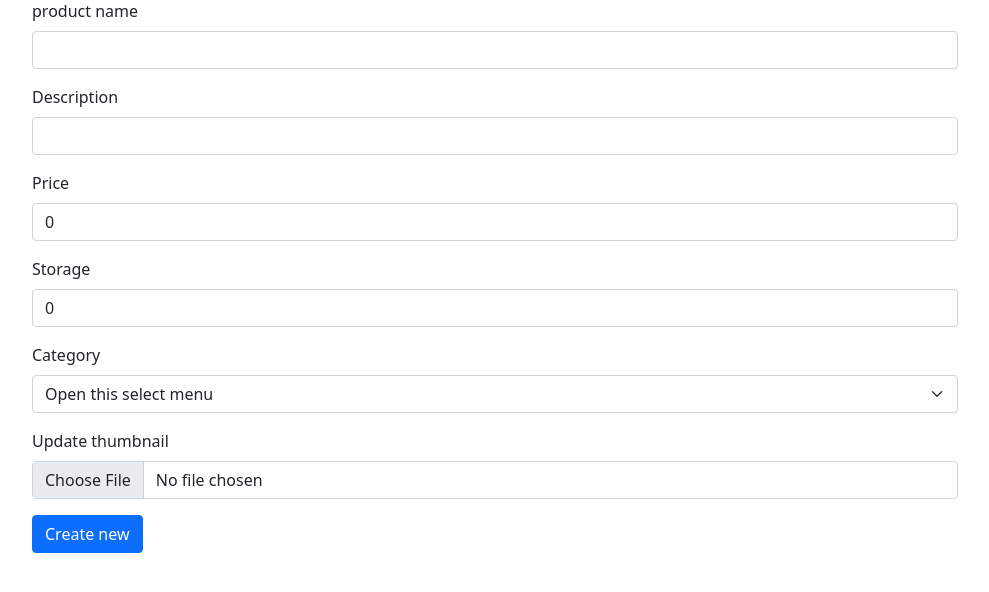
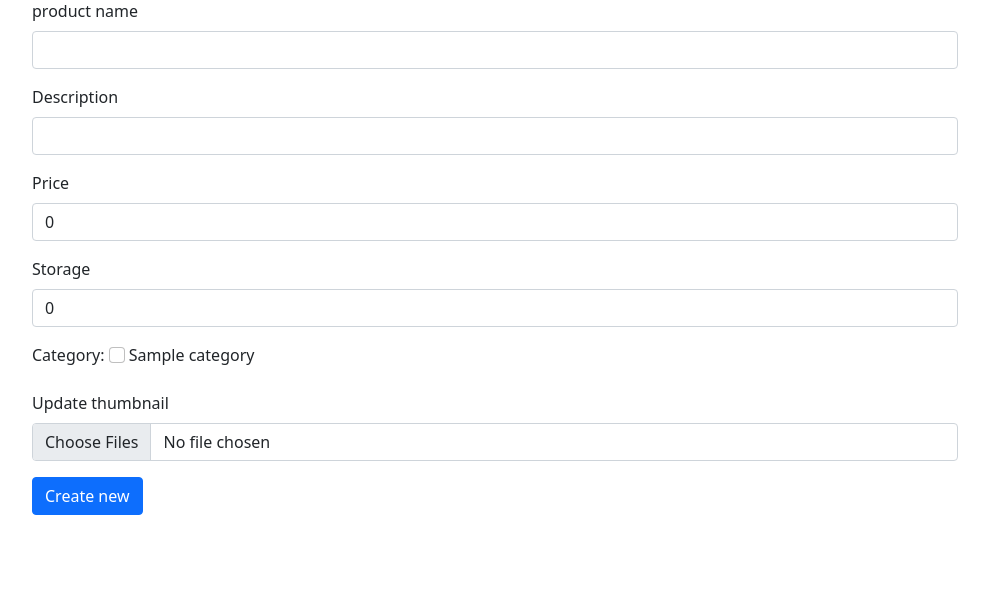
Before and after one commit to PhamAnhTu123/Practice-Madison-Server, a Node server app: page /products/creates in a window 1280 px wide. Shown: the part 121-713 px from the top of the page, without its empty margins (50-1039 px from the left). Run offline with Node 20, Linux system fonts and the light colour scheme; a user stored in the database is signed in; tables that the repository leaves empty or names only in its code hold one stand-in row (values such as "Sample post"); some libraries are stand-ins or nearby versions.

Commit message:
Modify create new product UI

```diff
--- a/api/product/controller.js
+++ b/api/product/controller.js
@@ -46,7 +46,7 @@ module.exports.getAllForAdmin = async (req, res) => {
       ['name', 'ASC'],
       ['price', 'DESC'],
     ],
-    include: { model: Category, as: 'category' },
+    include: [{ model: Category }, { model: ProductImages, as: 'images' }],
     where: sequelize.literal('products.deletedAt IS NULL'),
   });
 
--- a/models/CategoryImages.js
+++ b/models/CategoryImages.js
@@ -19,6 +19,9 @@ const CategoryImages = sequelize.define('product_images', {
   url: {
     type: DataTypes.STRING(250),
   },
+  status: {
+    type: DataTypes.STRING(100),
+  },
   created_at: {
     type: DataTypes.DATE(),
     allowNull: true,
--- a/models/ProductImages.js
+++ b/models/ProductImages.js
@@ -19,6 +19,9 @@ const ProductImages = sequelize.define('product_images', {
   url: {
     type: DataTypes.STRING(250),
   },
+  status: {
+    type: DataTypes.STRING(100),
+  },
   created_at: {
     type: DataTypes.DATE(),
     allowNull: true,
--- a/views/productCreate.ejs
+++ b/views/productCreate.ejs
@@ -78,19 +78,17 @@
                             <input type="text" value="0" name="storage" class="form-control" id="exampleInputPassword1">
                         </div>
                         <div class="mb-3">
-                            <label for="exampleInputPassword1" class="form-label">Category</label>
-                            <select class="form-select" name="categoryID" aria-label="Default select example">
-                                <option selected>Open this select menu</option>
-                                <% for(category of categories) { %>
-                                    <option value="<%= category.id %>">
-                                        <%= category.name %>
-                                    </option>
-                                    <% } %>
-                            </select>
+                            <label for="exampleInputPassword1" class="form-label">Category: </label>
+                            <% for(category of categories) { %>
+                                <input name="categories" class="form-check-input" type="checkbox" value="<%= category.id %>">
+                                <label class="form-check-label">
+                                    <%= category.name %>
+                                </label>
+                                <% } %>
                         </div>
                         <div class="mb-3">
                             <label for="exampleInputPassword1" class="form-label">Update thumbnail</label>
-                            <input name="file" type="file" class="form-control" id="exampleInputPassword1">
+                            <input name="file" multiple type="file" class="form-control" id="exampleInputPassword1">
                         </div>
                         <button type="submit" class="btn btn-primary">Create new</button>
                     </form>
```
Also changed, not shown: views/product.ejs (+6 -2 lines).
